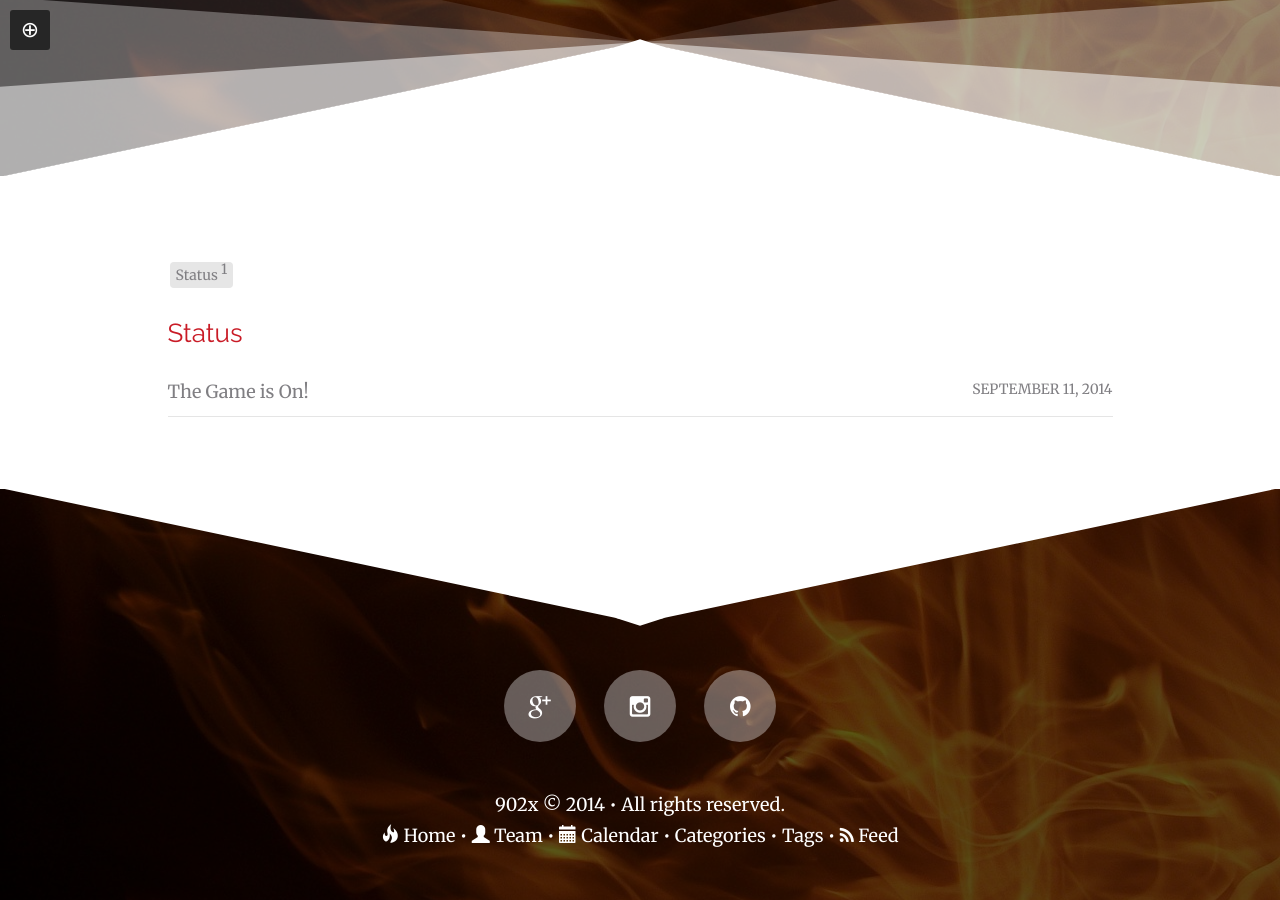
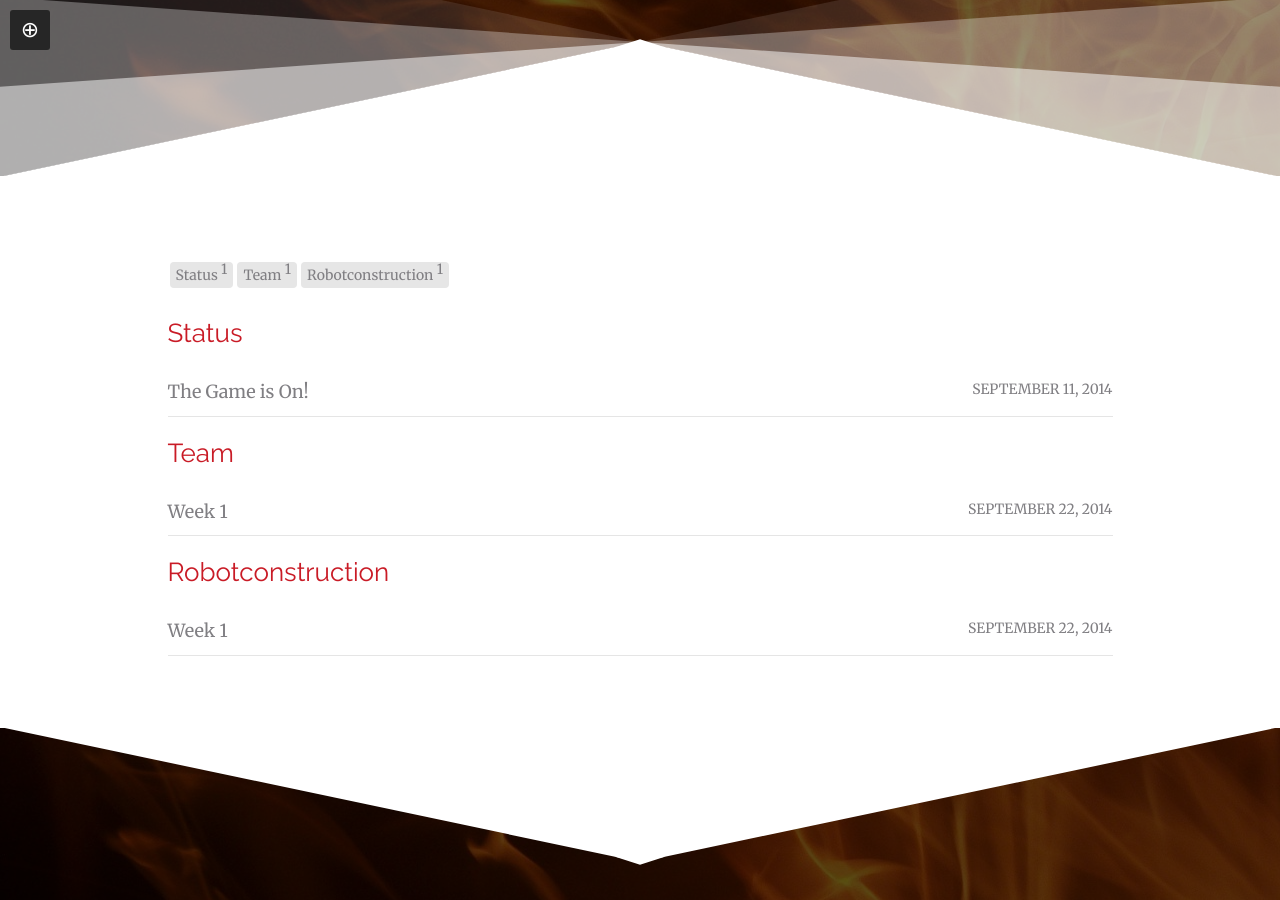
Before and after one commit to 902X/902x.github.io, a Jekyll site: the page built from categories.html, in a window 1280 px wide and 900 px high, scrolled down 364 px. Built offline with Jekyll 4.4.1, drawn with Linux system fonts in a browser that asks for light colours; nearby versions of some CDN libraries.

Commit message:
Updated 2014-09-22-week-1.md

```diff
--- a/_posts/2014-09-22-week-1.md
+++ b/_posts/2014-09-22-week-1.md
@@ -3,8 +3,12 @@ layout: post
 published: true
 title: Week 1
 mathjax: false
-featured: false
-comments: false
+featured: true
+comments: true
+tags: "team,event,fundraising"
+categories:
+  - team
+  - robotconstruction
 ---
 
 ## Robot Parade
```
